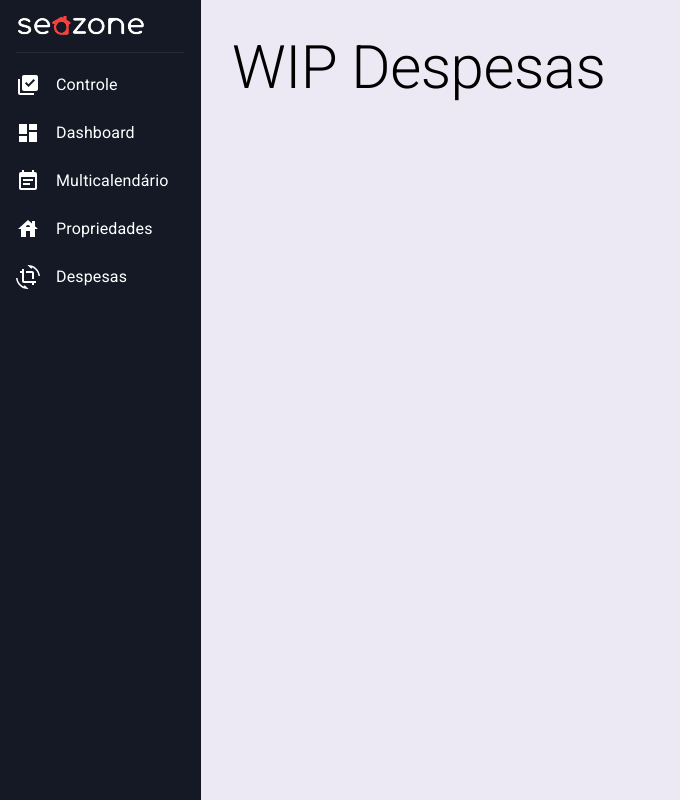
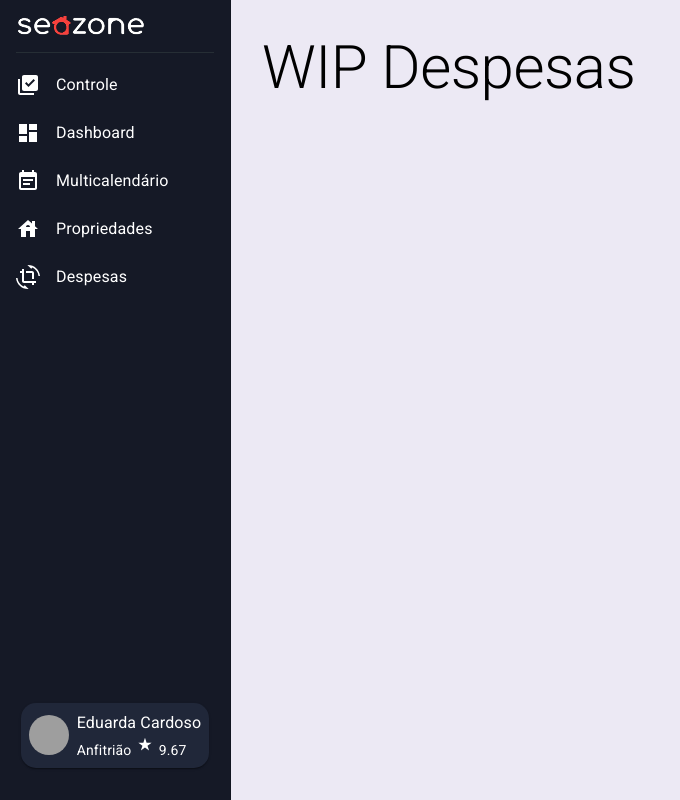
Before and after one commit to RenanTKN/seazone, a React (Create React App) app: page /despesas in a window 1280 px wide. Shown: the whole page, without its empty margins (0-680 px from the left). Built offline with nearby package versions, Linux system fonts and the light colour scheme; grey boxes are pictures that could not be loaded.

Commit message:
Add Profile Card

```diff
--- /dev/null
+++ b/src/components/Navbar/ProfileCard.tsx
@@ -0,0 +1,58 @@
+import { Avatar, Box, Card, Grid, Typography } from "@material-ui/core";
+import { createStyles, Theme, makeStyles } from "@material-ui/core/styles";
+import { StarRate as StarRateIcon } from "@material-ui/icons";
+import { truncate } from "lodash";
+
+const useStyles = makeStyles((theme: Theme) =>
+  createStyles({
+    profileContainer: {
+      position: "absolute",
+      bottom: theme.spacing(4),
+      width: "100%",
+      display: "flex",
+      justifyContent: "center",
+    },
+    profileCard: {
+      padding: theme.spacing(1),
+      background: "#202739",
+      borderRadius: 15,
+    },
+  })
+);
+
+export default function ProfileCard() {
+  const classes = useStyles();
+
+  return (
+    <div className={classes.profileContainer}>
+      <Box maxWidth={190}>
+        <Card className={classes.profileCard}>
+          <Grid
+            container
+            spacing={1}
+            direction="row"
+            alignItems="center"
+            justifyContent="space-between"
+          >
+            <Grid item>
+              <Avatar
+                alt="Eduarda Cardoso"
+                src="https://mui.com/static/images/avatar/3.jpg"
+              />
+            </Grid>
+            <Grid item>
+              <Box color="#fff">
+                <Typography>
+                  {truncate("Eduarda Cardoso", { length: 15 })}
+                </Typography>
+                <Typography variant="body2">
+                  Anfitrião <StarRateIcon fontSize="small" /> 9.67
+                </Typography>
+              </Box>
+            </Grid>
+          </Grid>
+        </Card>
+      </Box>
+    </div>
+  );
+}
--- a/src/components/Navbar.tsx
+++ b/src/components/Navbar/index.tsx
@@ -16,9 +16,10 @@ import {
 } from "@material-ui/icons";
 import { Link } from "react-router-dom";
 
-import SeazoneLogo from "../assets/images/seazone-logo.png";
+import SeazoneLogo from "../../assets/images/seazone-logo.png";
+import ProfileCard from "./ProfileCard";
 
-const drawerWidth = 200;
+const drawerWidth = 230;
 
 const useStyles = makeStyles((theme: Theme) =>
   createStyles({
@@ -32,6 +33,7 @@ const useStyles = makeStyles((theme: Theme) =>
     },
     drawerContainer: {
       overflow: "auto",
+      paddingBottom: 100,
     },
     seazoneLogo: {
       width: 131,
@@ -112,6 +114,7 @@ export default function Navbar() {
           ))}
         </List>
       </div>
+      <ProfileCard />
     </Drawer>
   );
 }
```
